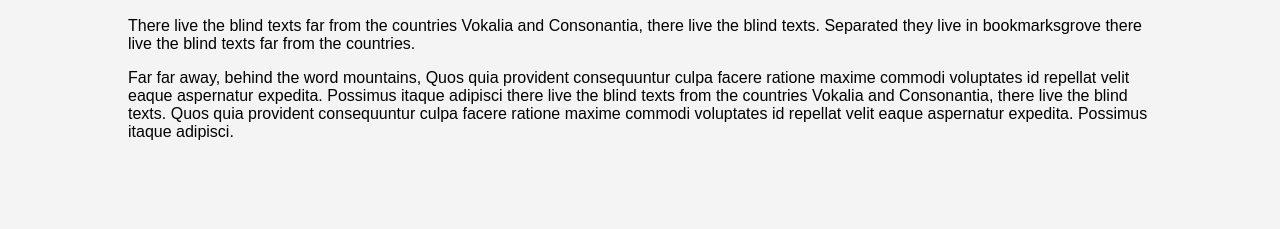
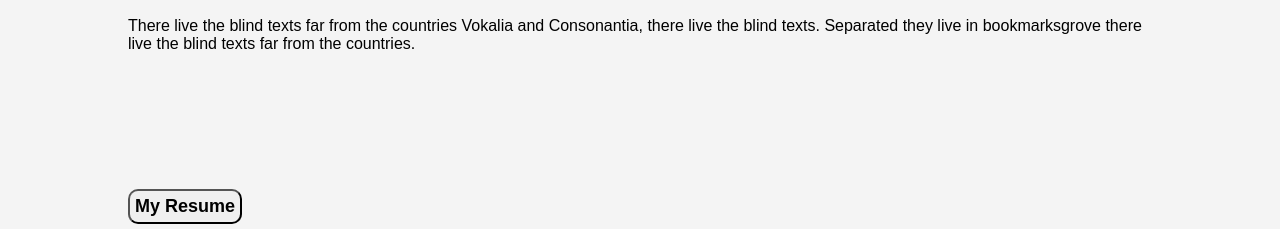
Before and after one commit to preethisaravanan57800-lgtm/digital_portfolio, a plain HTML site: page index.html in a window 1280 px wide. Shown: the part 544-773 px from the top of the page. Drawn offline with Linux system fonts and the light colour scheme.

Commit message:
index.html

```diff
--- a/index.html
+++ b/index.html
@@ -191,7 +191,7 @@ footer {
                 <div class="col-md-8">
                     <h2>profile</h2>
                     <p>There live the blind texts far from the countries Vokalia and Consonantia, there live the blind texts. Separated they live in bookmarksgrove there live the blind texts far from the countries.</p>
-                    <p>Far far away, behind the word mountains, Quos quia provident consequuntur culpa facere ratione maxime commodi voluptates id repellat velit eaque aspernatur expedita. Possimus itaque adipisci there live the blind texts from the countries Vokalia and Consonantia, there live the blind texts. Quos quia provident consequuntur culpa facere ratione maxime commodi voluptates id repellat velit eaque aspernatur expedita. Possimus itaque adipisci.</p>
+                    <p></p>
                 </div>
             </div>
         </div>
```
